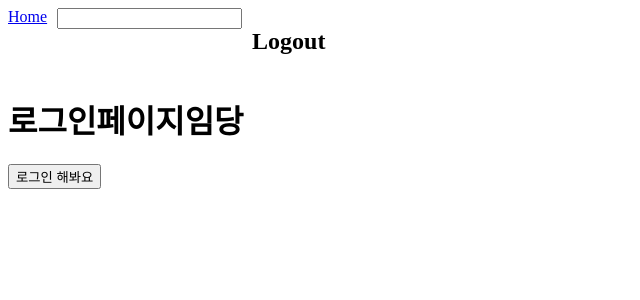
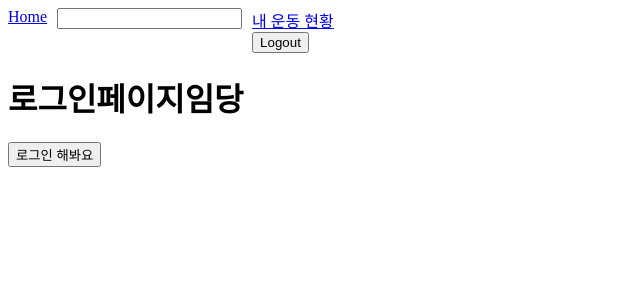
Before and after one commit to OhHyerin/WE-TNESS, a React (Create React App) app in the folder frontend/: page /login in a window 1280 px wide. Both pictures are taken after a click on the button "로그인 해봐요". Shown: the top 300 px of the page, without its empty margins (0-640 px from the left). Built offline with nearby package versions, Linux system fonts and the light colour scheme.

Commit message:
feat : 로그아웃 & 운동현황페이지 추가

```diff
--- a/frontend/src/components/common/NavBar.jsx
+++ b/frontend/src/components/common/NavBar.jsx
@@ -1,4 +1,5 @@
-import { useSelector } from "react-redux"
+import { useDispatch, useSelector } from "react-redux"
+import { switchLoginState } from "../../features/user/userSlice"
 import {
   Link,
 } from "react-router-dom"
@@ -12,6 +13,8 @@ const Nav = styled.div`
 
 export default function NavBar () {
   const isLogin = useSelector((state) => state.user.isLogin)
+  const userNickname = useSelector((state) => state.user.nickname)
+  const dispatch = useDispatch()
   return (
     <Nav>
       <Link to="/">Home</Link>
@@ -19,7 +22,14 @@ export default function NavBar () {
       <div>
         {
           isLogin
-          ? <h2>Logout</h2>
+          ? <div>
+              <Link to={`/${userNickname}`}>내 운동 현황</Link>
+              <div>
+                <button
+                  onClick={() => {dispatch(switchLoginState())}}
+                >Logout</button>
+              </div>
+            </div>
           : <div>
               <Link to="/signup">회원가입</Link>
               <Link to="/login">로그인</Link>
--- a/frontend/src/features/user/userSlice.js
+++ b/frontend/src/features/user/userSlice.js
@@ -2,6 +2,7 @@ import { createSlice } from '@reduxjs/toolkit'
 
 const initialState = {
   isLogin: false,
+  nickname: '동근',
 }
 
 export const counterSlice = createSlice({
--- a/frontend/src/index.js
+++ b/frontend/src/index.js
@@ -10,6 +10,7 @@ import Home from './pages/common/Home';
 import Signup from "./pages/accounts/Signup"
 import Login from "./pages/accounts/Login"
 import Room from "./pages/common/Room"
+import UserHistory from './pages/accounts/UserHistory';
 import { store } from './store'
 import { Provider } from 'react-redux'
 
@@ -22,6 +23,7 @@ root.render(
           <Route path="" element={<Home></Home>}></Route>
           <Route path="signup" element={<Signup></Signup>}></Route>
           <Route path="login" element={<Login></Login>}></Route>
+          <Route path=":userNickname" element={<UserHistory></UserHistory>}></Route>
           <Route path=":roomId" element={<Room/>}></Route>
         </Route>
       </Routes>
--- /dev/null
+++ b/frontend/src/pages/accounts/LoginPleasePage.jsx
@@ -0,0 +1,7 @@
+export default function LoginPleasePage () {
+  return (
+    <div>
+      <h1>로그인해줘</h1>
+    </div>
+  )
+}
--- /dev/null
+++ b/frontend/src/pages/accounts/UserHistory.jsx
@@ -0,0 +1,15 @@
+import { useSelector } from "react-redux"
+import LoginPleasePage from "./LoginPleasePage"
+
+export default function UserHistory () {
+  const isLogin = useSelector((state) => state.user.isLogin)
+  if (isLogin) {
+    return (
+      <div>
+        <h1>운동 현황 페이지</h1>
+      </div>
+    )
+  } return (
+    <LoginPleasePage></LoginPleasePage>
+  )
+}
```
